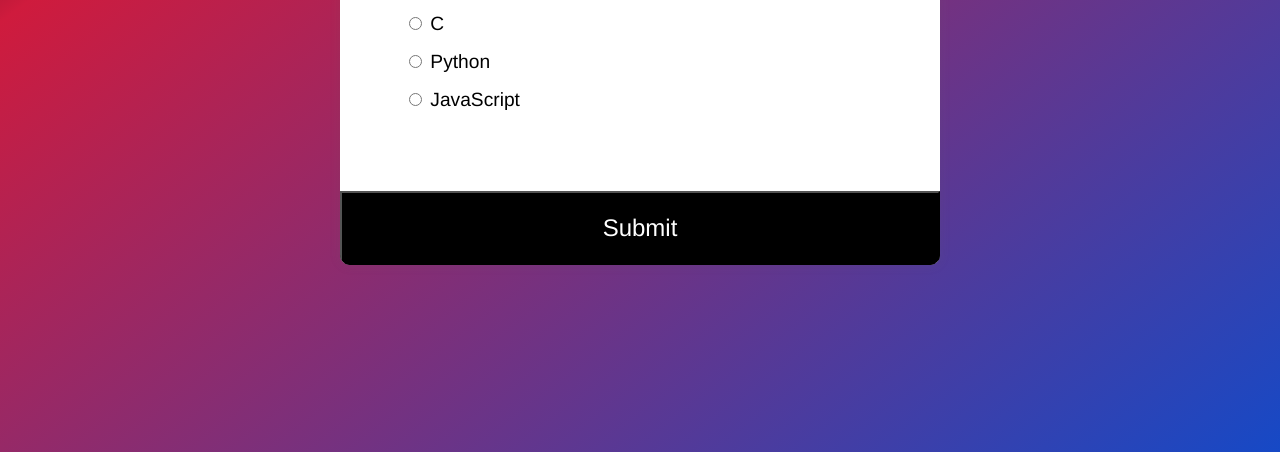
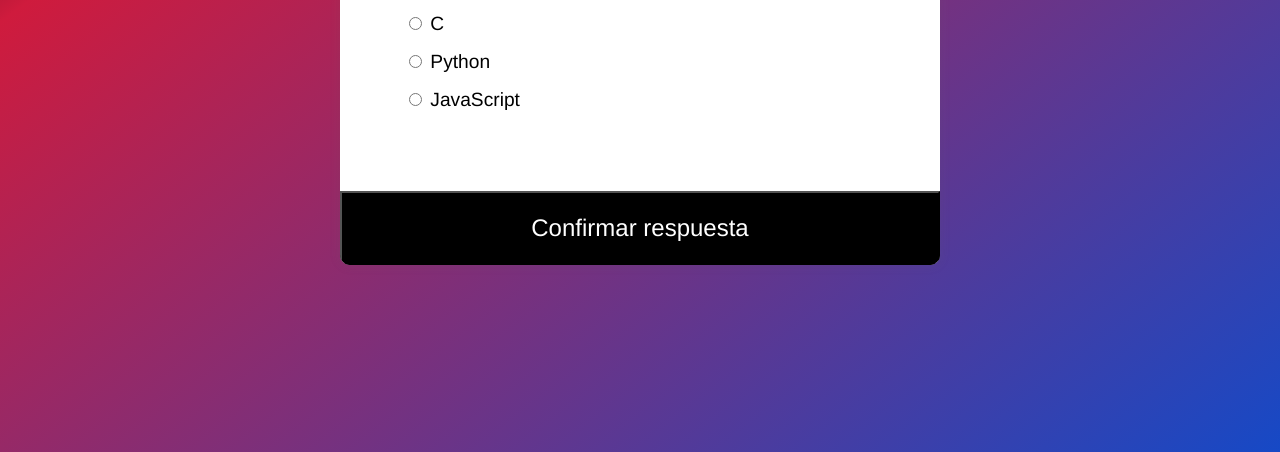
Before and after one commit to KevNic96/Quiz-App, a plain HTML site: page index.html in a window 1280 px wide. Shown: the part 348-800 px from the top of the page. Drawn offline with Linux system fonts and the light colour scheme.

Commit message:
Add files via upload

```diff
--- a/index.html
+++ b/index.html
@@ -30,7 +30,7 @@
                 </li>
             </ul>
         </div>
-        <button id="submit">Submit</button>
+        <button id="submit">Confirmar respuesta</button>
     </div>
 
     <script src="index.js"></script>
```
